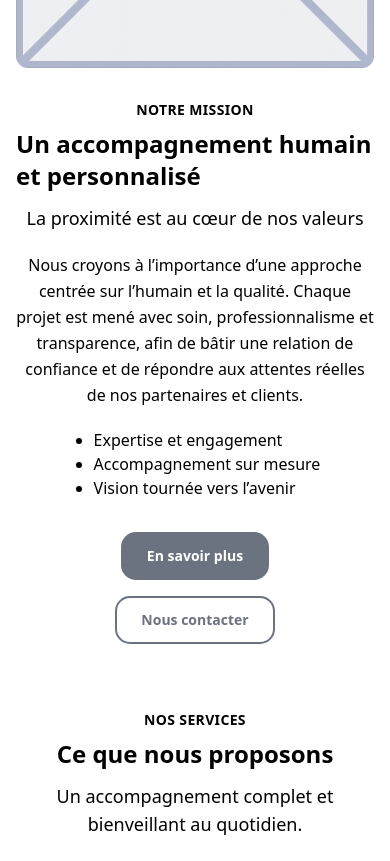
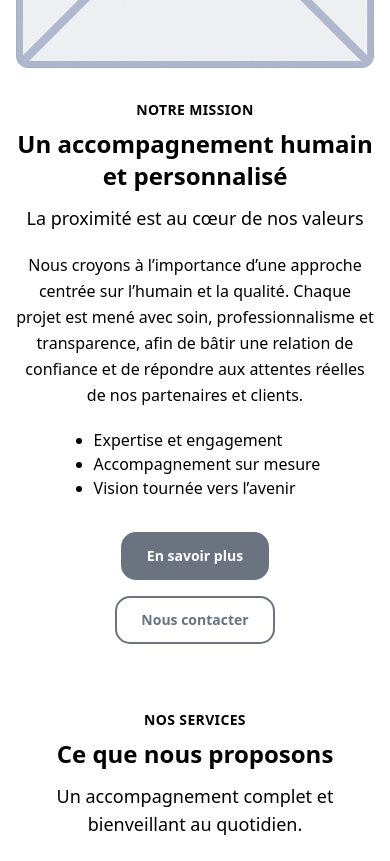
Before and after one commit to julienlisita/nextjs-ts-tailwind-template, a Next.js app: page / in a window 390 px wide. Shown: the part 1200-2061 px from the top of the page. Built offline with nearby package versions, Linux system fonts and the light colour scheme.

Commit message:
style(split-section): center section title on mobile and align left on desktop

```diff
--- a/src/components/section/SplitSection.tsx
+++ b/src/components/section/SplitSection.tsx
@@ -76,7 +76,7 @@ export default function SplitSection({
           {/* TEXTE */}
           <div className="split__body">
             {eyebrow && <Eyebrow>{eyebrow}</Eyebrow>}
-            {title && <SectionTitle align="left">{title}</SectionTitle>}
+            {title && <SectionTitle className="text-center md:text-left">{title}</SectionTitle>}
             {subtitle && <Subtitle>{subtitle}</Subtitle>}
             {content && <div className="split__text">{content}</div>}
             {children && <div className="split__extra">{children}</div>}
```
